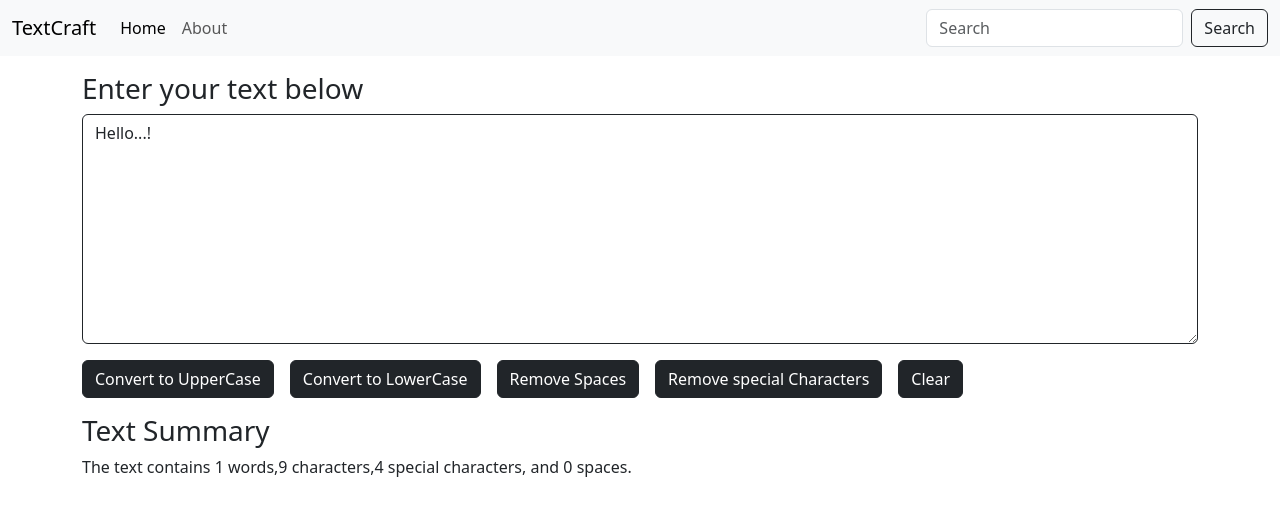
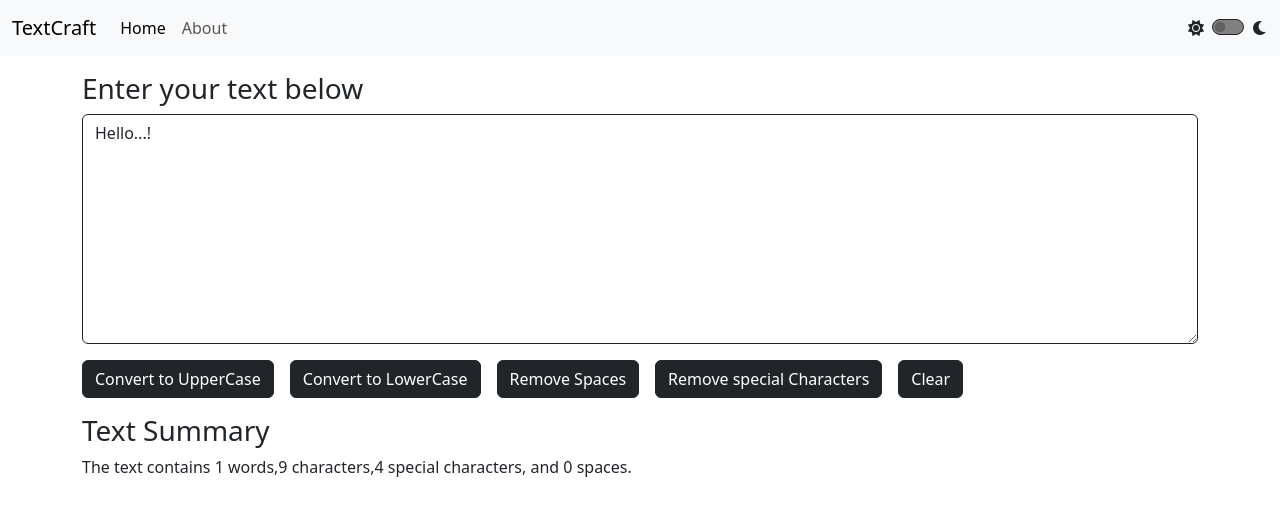
Before and after one commit to bhargavvvk/textcraf, a React (Create React App) app: page / in a window 1280 px wide. Shown: the top 516 px of the page. Built offline with nearby package versions, Linux system fonts and the light colour scheme.

Commit message:
darkmode for navbar

```diff
--- a/public/index.html
+++ b/public/index.html
@@ -25,6 +25,11 @@
       Learn how to configure a non-root public URL by running `npm run build`.
     -->
     <link href="https://cdn.jsdelivr.net/npm/bootstrap@5.3.3/dist/css/bootstrap.min.css" rel="stylesheet" integrity="sha384-QWTKZyjpPEjISv5WaRU9OFeRpok6YctnYmDr5pNlyT2bRjXh0JMhjY6hW+ALEwIH" crossorigin="anonymous">
+    <link
+  href="https://cdnjs.cloudflare.com/ajax/libs/font-awesome/6.0.0-beta3/css/all.min.css"
+  rel="stylesheet"
+/>
+
     <title>React App</title>
   </head>
   <body>
--- a/src/App.js
+++ b/src/App.js
@@ -1,12 +1,23 @@
 
+import { useState } from 'react';
 import './App.css';
 import Navbar from './components/Navbar';
 import Textform from './components/Textform';
+
 function App() {
+  const [mode,setMode]=useState('light');
+  const toggleMode=()=>{
+    if(mode==='light'){
+      setMode('dark');
+    }
+    else{
+      setMode('light');
+    }
+  }
   return (
     <>
-    <Navbar/>
-    <Textform/>
+    <Navbar mode={mode} toggleMode={toggleMode}/>
+    <Textform mode={mode}/>
     </>
   );
 }
--- a/src/components/Navbar.js
+++ b/src/components/Navbar.js
@@ -1,8 +1,18 @@
-import React from 'react'
+import React, { useState } from 'react'
 
-export default function Navbar() {
+
+export default function Navbar(props) {
+
+  const [isChecked, setIsChecked] = useState(false);
+
+const handleSwitchChange = (event) => {
+  const checked = event.target.checked;
+  setIsChecked(checked);
+  props.toggleMode(); // Toggles the theme
+};
+
   return (
-    <nav className="navbar navbar-expand-lg bg-body-tertiary">
+    <nav className={`navbar navbar-expand-lg navbar-${props.mode} bg-${props.mode}`}>
   <div className="container-fluid">
     <a className="navbar-brand" href="/">TextCraft</a>
     <button className="navbar-toggler" type="button" data-bs-toggle="collapse" data-bs-target="#navbarSupportedContent" aria-controls="navbarSupportedContent" aria-expanded="false" aria-label="Toggle navigation">
@@ -17,11 +27,25 @@ export default function Navbar() {
           <a className="nav-link" href="/">About</a>
         </li>
       </ul>
-      <form className="d-flex" role="search">
-        <input className="form-control me-2" type="search" placeholder="Search" aria-label="Search"/>
-        <button className="btn btn-outline-dark" type="submit">Search</button>
-      </form>
+      <li class="nav-item align-items-center d-flex" >
+      <i className={`fas fa-sun text-${props.mode === 'light' ? 'dark' : 'white'}`}></i>
+<div className="ms-2 form-check form-switch">
+  <input
+    className={`form-check-input border-${props.mode === 'light' ? 'dark' : 'light'}`}
+    style={{
+      backgroundColor: isChecked ? 'grey' : 'grey', // Always set to grey
+    }}
+    onChange={handleSwitchChange}
+    type="checkbox"
+    role="switch"
+    id="themingSwitcher"
+  />
+</div>
+<i className={`fas fa-moon text-${props.mode === 'light' ? 'dark' : 'white'}`}></i>
+
+      </li>
     </div>
+
   </div>
 </nav>
   )
--- a/src/components/Textform.js
+++ b/src/components/Textform.js
@@ -1,7 +1,7 @@
 import React,{useState} from 'react'
 import Textsummary from './Textsummary';
 
-export default function Textform() {
+export default function Textform(props) {
     const[text,setText]=useState("Hello...!");
     const upperCase=()=>{
         let newText=text.toUpperCase();
```
